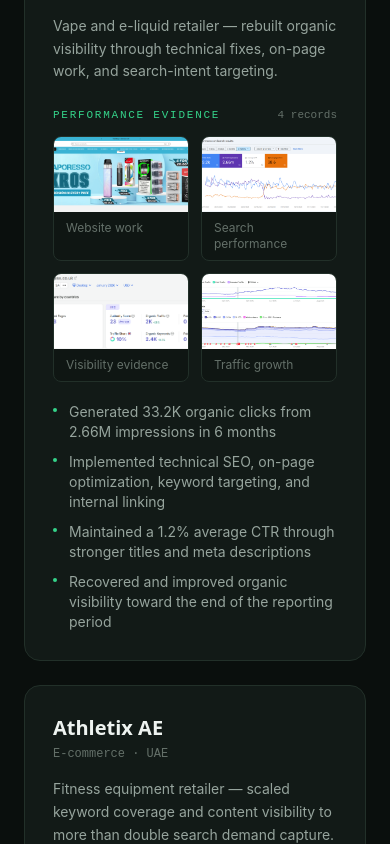
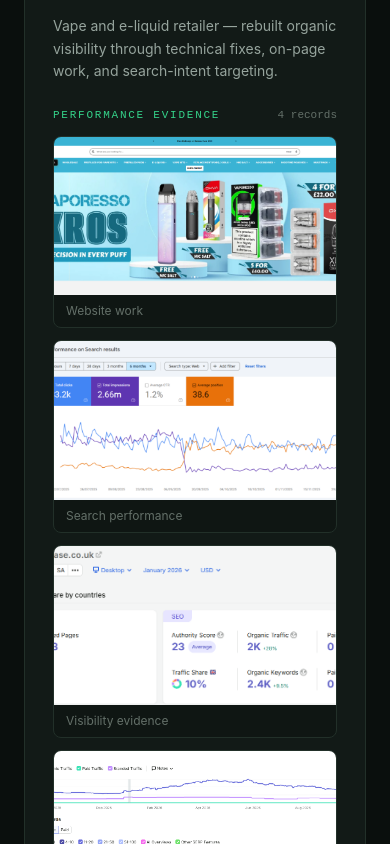
Before and after one commit to moheenarcade/arshad-ali-seo-specialist, a Next.js app: page / in a window 390 px wide. Shown: the part 3300-4144 px from the top of the page. Built offline with nearby package versions, Linux system fonts and the light colour scheme.

Commit message:
Update Projects.tsx

```diff
--- a/src/components/Projects.tsx
+++ b/src/components/Projects.tsx
@@ -48,7 +48,7 @@
                       {project.evidence.length} records
                     </span>
                   </div>
-                  <div className="grid grid-cols-2 gap-3">
+                  <div className="grid grid-cols-1 gap-3 lg:grid-cols-2">
                     {project.evidence.map((image) => (
                       <figure key={image.src} className="overflow-hidden rounded-lg border border-line bg-bg-raised">
                         <Image
```
